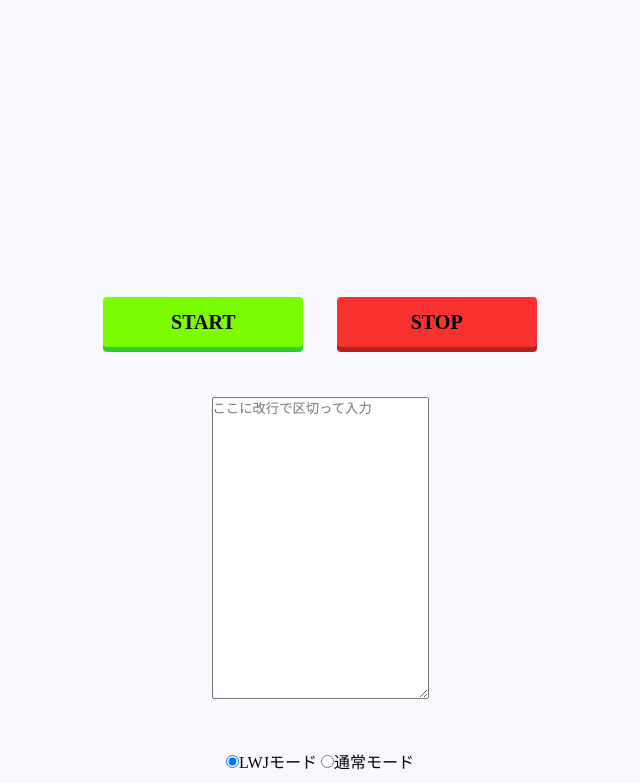
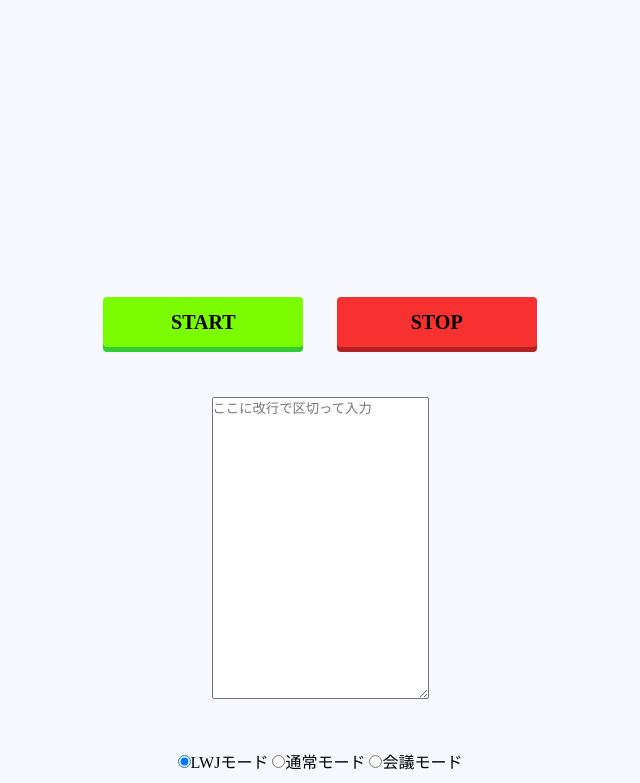
Before and after one commit to horikenSC2/roulettetool, a plain HTML site: page index.html in a window 1280 px wide. Shown: the part 183-966 px from the top of the page, without its empty margins (320-960 px from the left). Drawn offline with Linux system fonts and the light colour scheme.

Commit message:
Update index.html

```diff
--- a/index.html
+++ b/index.html
@@ -23,6 +23,7 @@
     <div class="modearea">
       <input type="radio" name="mode" value="lwj" checked="checked">LWJモード
       <input type="radio" name="mode" value="normal">通常モード
+      <input type="radio" name="mode" value="meeting">会議モード
     </div>
   </div>
   <script src="js/main.js"></script>
```
